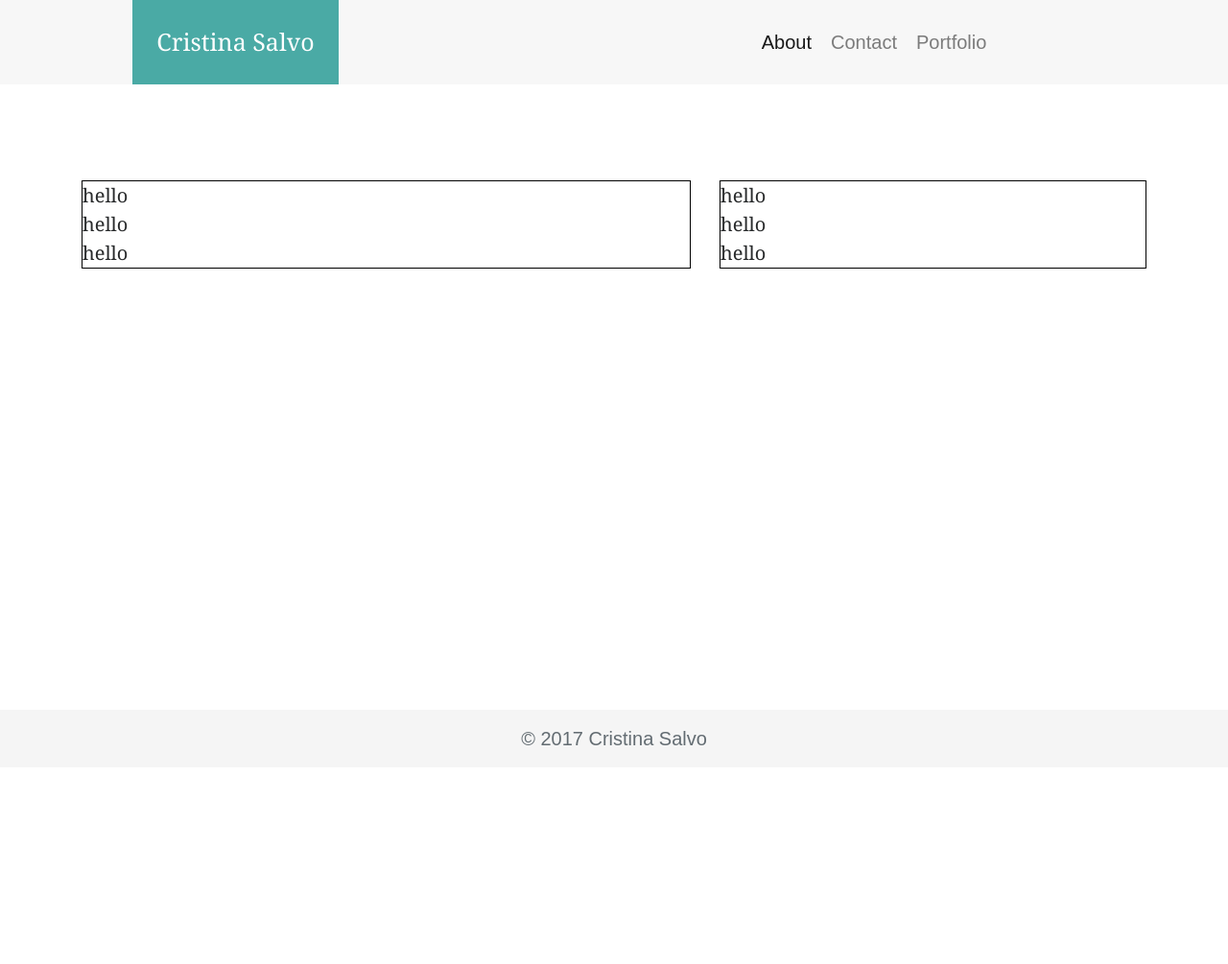
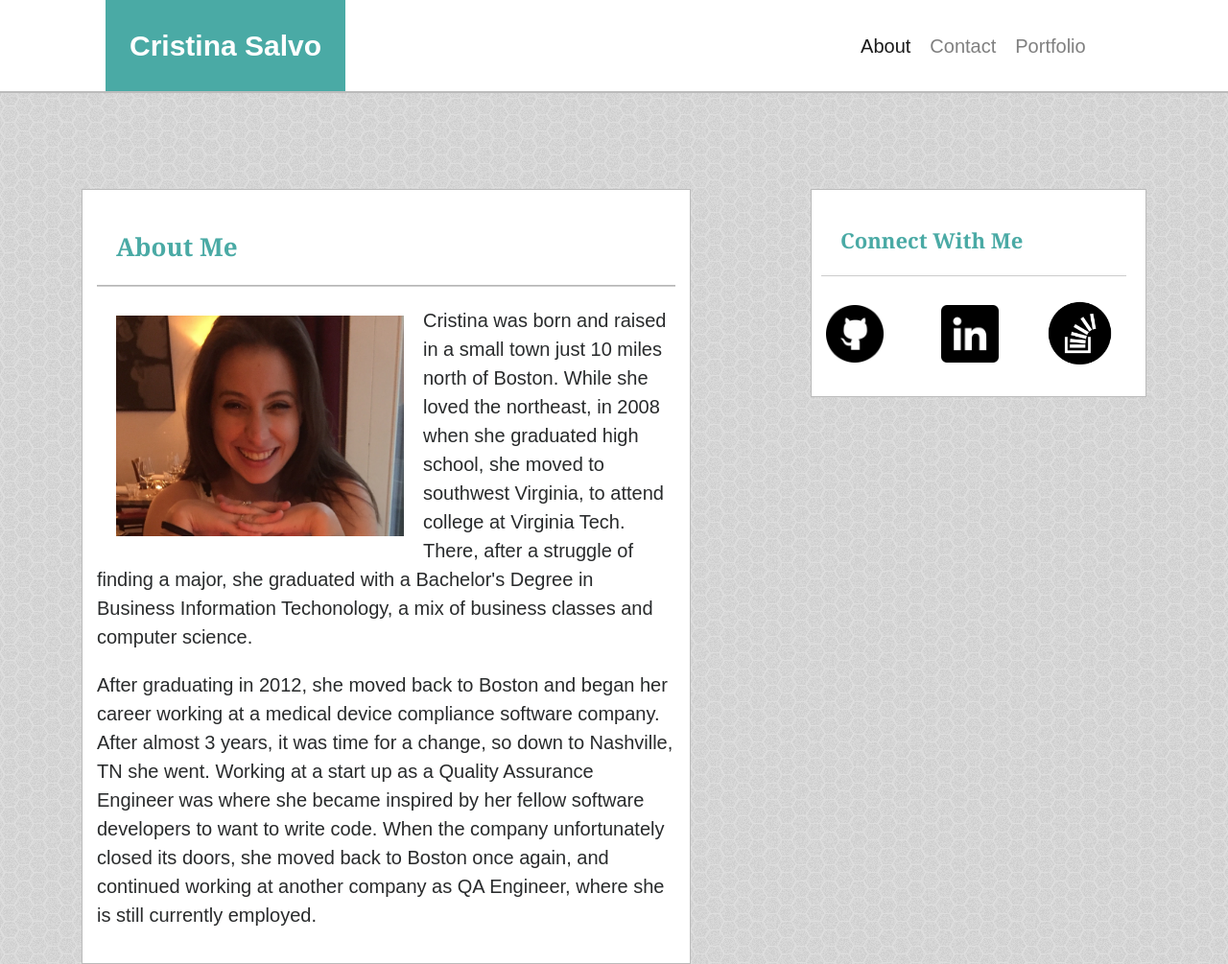
Before and after one commit to csalvo/Bootstrap-Portfolio, a plain HTML site: page index.html in a window 1280 px wide. Shown: the top 1005 px of the page at 96% size. Before the commit the page ends 800 px from the top, so only its background shows below. Drawn offline with nearby package versions, Linux system fonts and the light colour scheme; files whose address does not match are found by name; a web font is replaced by a local one.

Commit message:
index page + styling

```diff
--- a/assets/css/styles.css
+++ b/assets/css/styles.css
@@ -3,8 +3,37 @@
 	font-family: 'Arial', 'Helvetica Neue', Helvetica, sans-serif;
 }
 
+html {
+  position: relative;
+  min-height: 100%;
+}
+
+body {
+  margin-bottom: 80px;
+  background: url("../images/light_honeycomb.png");
+}
+
+h1 {
+	font-family: 'Georgia', Times, Times New Roman, serif;
+	font-size: 26px;
+	color: #4aaaa5;
+	padding: 30px 10px 10px 20px;
+	font-weight: 700;
+}
+
+h2{
+	font-family: 'Georgia', Times, Times New Roman, serif;
+	font-size: 22px;
+	color: #4aaaa5;
+	padding: 30px 10px 10px 20px;
+	font-weight: 700;
+}
+
 .navbar {
 	padding: 0px 20px 0px 20px;
+	border-bottom: 2px solid #bbbbbb;
+	background-color: #ffffff;
+
 }
 
 .header-name {
@@ -18,40 +47,133 @@
 .navbar-brand {
 	background-color: #4aaaa5;
 	padding: 25px;
-	font-family: 'Georgia', Times, Times New Roman, serif;
+	font-family: 'Spinnaker', sans-serif;
+	font-size: 30px;
+	font-weight: bold;
 }
 
 .main-content {
 	margin-top: 100px;
 }
 
-#about {
+.about {
 	width: 100%;
-	border: 1px solid black;
+	border: 1px solid #bbbbbb;
 	font-family: 'Georgia', Times, Times New Roman, serif;
+	padding: 15px;
+	margin-bottom: 100px;
+	background-color: #ffffff;
 }
 
-#connect {
+.connect {
 
-	border: 1px solid black;
+	border: 1px solid #bbbbbb;
 	font-family: 'Georgia', Times, Times New Roman, serif;
+	padding: 10px;
+	margin-bottom: 50px;
+	background-color: #ffffff;
 }
 
-html {
-  position: relative;
-  min-height: 100%;
-}
-body {
-  /* Margin bottom by footer height */
-  margin-bottom: 60px;
-}
+
 .footer {
   position: absolute;
   bottom: 0;
   width: 100%;
   /* Set the fixed height of the footer here */
-  height: 60px;
+  height: 80px;
   line-height: 60px; /* Vertically center the text there */
-  background-color: #f5f5f5;
+  background-color: #666666;
   text-align: center;
+  color: #ffffff;
+  border-top: 6px solid #4aaaa5;
+  font-size: 12px;
+  padding-top: 8px;
 }
+
+.hr-main {
+	margin: 15px 0px 20px 0px;
+	background-color: #cccccc;
+	height: 1px;
+}
+
+.hr-connect {
+	margin: 15px 0px 20px 0px;
+	background-color: #cccccc;
+	height: 1px;
+	border: 0;
+}
+
+.pro-pic {
+	max-width: 300px;
+	max-height: 330px;
+	float: left;
+	margin: 10px 20px 0px;
+
+}
+
+.github {
+	height: 60px;
+	width: 60px;
+	margin: 10px 0px 20px 5px;
+}
+
+.linkedin {
+	height: 60px;
+	width: 60px;
+	margin: 10px 0px 20px 9px;
+}
+
+.stackoverflow {
+	height: 75px;
+	width: 75px;
+	margin: 0px 0px 20px 0px;
+}
+
+@media(max-width: 768px){
+
+.navbar {
+	background-color: #4aaaa5;
+}
+
+
+.navbar-brand {
+	width:85%;
+	text-align: center;
+	font-size:30px;
+	font-weight: bold;
+	margin-left:30px;
+}
+
+
+}
+
+@media (max-width: 992px) {
+.github {
+	height: 60px;
+	width: 60px;
+	margin: 10px 0px 20px 80px;
+	}
+
+.linkedin {
+	height: 60px;
+	width: 60px;
+	margin: 10px 0px 20px 50px;
+	}
+}
+
+@media(min-width: 1200px){
+	.navbar-brand{
+		margin-left: 75px;
+	}
+	.connect {
+	padding-right:20px;
+	}
+
+}
+
+@media(max-width: 1200px){
+
+.connect {
+	padding-right:20px;
+	}
+}
--- a/index.html
+++ b/index.html
@@ -14,7 +14,7 @@
     <link href="./Top navbar example for Bootstrap_files/navbar-top.css" rel="stylesheet">-->
 
     <link rel="stylesheet" href="./assets/css/styles.css">
-
+    <link href="https://fonts.googleapis.com/css?family=Spinnaker" rel="stylesheet">
   </head>
 
   <body>
@@ -24,16 +24,14 @@
   <button class="navbar-toggler navbar-toggler-right" type="button" data-toggle="collapse" data-target="#navbarSupportedContent" aria-controls="navbarSupportedContent" aria-expanded="false" aria-label="Toggle navigation">
     <span class="navbar-toggler-icon"></span>
   </button>
-  <div class="col-sm-1">
-  </div>
-  <div class="header-name col-sm-6">
+  <div class="header-name col-md-7">
   <a class="navbar-brand">Cristina Salvo</a>
   </div>
-  <div class="collapse navbar-collapse col-sm-3 links-right" id="navbarSupportedContent">
+  <div class="collapse navbar-collapse col-md-4 links-right" id="navbarSupportedContent">
   <!--  <div class="my-2 my-lg-0 justify-content-end ml-auto ">-->
     <ul class="navbar-nav">
       <li class="nav-item active">
-        <a class="nav-link" href="#">About <span class="sr-only">(current)</span></a>
+        <a class="nav-link" href="#">About</a>
       </li>
       <li class="nav-item">
         <a class="nav-link" href="#">Contact</a>
@@ -44,30 +42,41 @@
     </ul>
     </div>
   </div>
-    <div class="col-sm-2" background-color:"red">
-    </div>
 </nav>
 
 
 <div class="container main-content">
   <!-- Row 1-->
   <div class="row">
-    <div class="col-sm-7">
-      <div id="about">
-        hello
-        <br>
-        hello
-        <br>
-        hello
+    <div class="col-lg-7">
+      <div class="about">
+        <h1>About Me</h1>
+        <hr class="hr-main">
+        <img class="pro-pic" src="assets/images/cs.JPG">
+        <p>Cristina was born and raised in a small town just 10 miles north of Boston. While she loved the northeast, in 2008 when she graduated high school, she moved to southwest Virginia, to attend college at Virginia Tech. There, after a struggle of finding a major, she graduated with a Bachelor's Degree in Business Information Techonology, a mix of business classes and computer science.
+        </p>
+
+        <p>After graduating in 2012, she moved back to Boston and began her career working at a medical device compliance software company. After almost 3 years, it was time for a change, so down to Nashville, TN she went.  Working at a start up as a Quality Assurance Engineer was where she became inspired by her fellow software developers to want to write code. When the company unfortunately closed its doors, she moved back to Boston once again, and continued working at another company as QA Engineer, where she is still currently employed.
+        </p>
+
       </div>
     </div>
-    <div class="col-sm-5">
-      <div id="connect">
-        hello
-        <br>
-        hello
-        <br>
-        hello
+    <div class="col-lg-1"></div>
+    <div class="col-lg-4">
+      <div class="connect">
+        <h2>Connect With Me</h2>
+        <hr class="hr-connect">
+        <div class="row">
+        <div class="col-sm-4">
+        <a href="http://github.com/csalvo" target="_blank"><img class="github" src="assets/images/github.png"></a>
+        </div>
+        <div class="col-sm-4">
+          <img class="linkedin" src="assets/images/linkedin.png">
+        </div>
+        <div class="col-sm-4">
+        <a href="http://stackoverflow.com/users/8139769/cristina-salvo" target="_blank"><img class="stackoverflow" src="assets/images/stackoverflow.png"></a>
+        </div>
+      </div>
       </div>
     </div>
   </div>
@@ -75,7 +84,7 @@
 
     <footer class="footer">
       <div class="container">
-        <span class="text-muted">&copy; 2017 Cristina Salvo</span>
+        <span>&copy; 2017 Cristina Salvo</span>
       </div>
     </footer>
 
```
